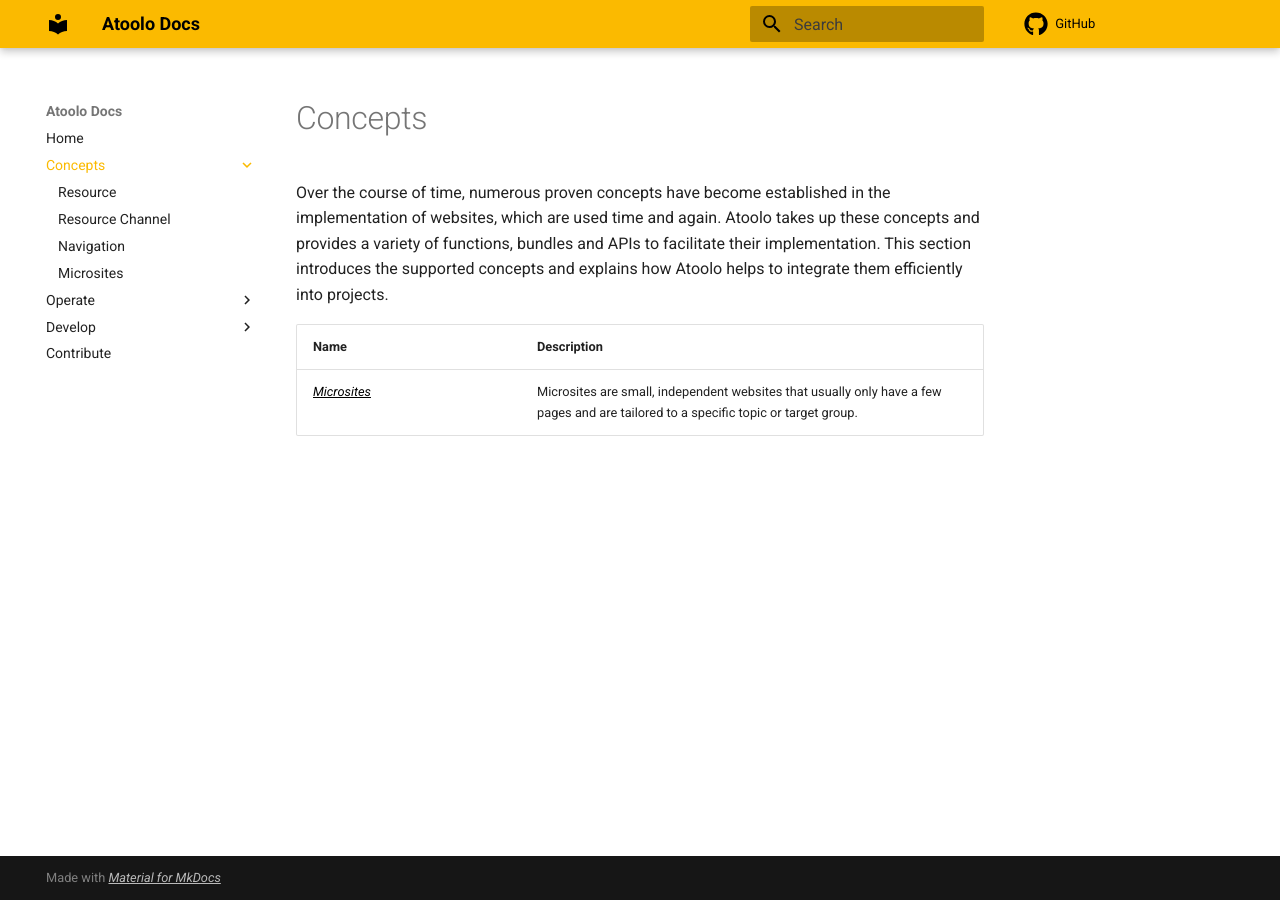
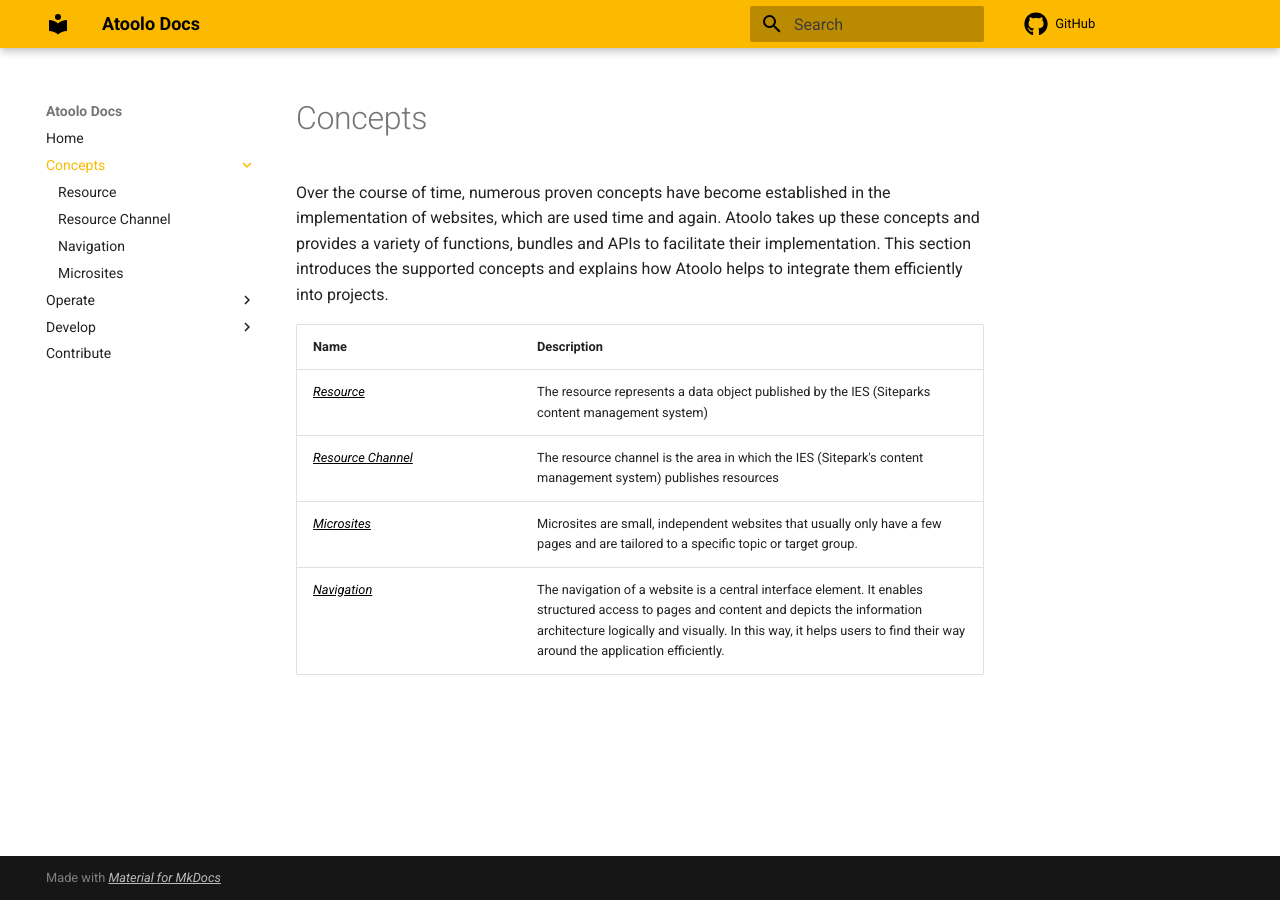
Before and after one commit to sitepark/atoolo-docs, an MkDocs documentation site: the page built from docs/concepts/index.md, in a window 1280 px wide. Built offline with MkDocs 1.6.1 and Material for MkDocs 9.7.7, drawn with Linux system fonts in a browser that asks for light colours; comment, search, counter and statistics services are not loaded.

Commit message:
docs: Resouce and Resource Channel to concepts

```diff
--- a/docs/concepts/index.md
+++ b/docs/concepts/index.md
@@ -2,6 +2,9 @@
 
 Over the course of time, numerous proven concepts have become established in the implementation of websites, which are used time and again. Atoolo takes up these concepts and provides a variety of functions, bundles and APIs to facilitate their implementation. This section introduces the supported concepts and explains how Atoolo helps to integrate them efficiently into projects.
 
-| <div style="width:15em">Name</div> | Description                                                                                                                         |
-| ---------------------------------- | ----------------------------------------------------------------------------------------------------------------------------------- |
-| [Microsites](microsites.md)        | Microsites are small, independent websites that usually only have a few pages and are tailored to a specific topic or target group. |
+| <div style="width:15em">Name</div>      | Description                                                                                                                                                                                                                                                      |
+| --------------------------------------- | ---------------------------------------------------------------------------------------------------------------------------------------------------------------------------------------------------------------------------------------------------------------- |
+| [Resource](resource.md)                 | The resource represents a data object published by the IES (Siteparks content management system)                                                                                                                                                                 |
+| [Resource Channel](resource-channel.md) | The resource channel is the area in which the IES (Sitepark's content management system) publishes resources                                                                                                                                                     |
+| [Microsites](microsites.md)             | Microsites are small, independent websites that usually only have a few pages and are tailored to a specific topic or target group.                                                                                                                              |
+| [Navigation](navigation.md)             | The navigation of a website is a central interface element. It enables structured access to pages and content and depicts the information architecture logically and visually. In this way, it helps users to find their way around the application efficiently. |
```
